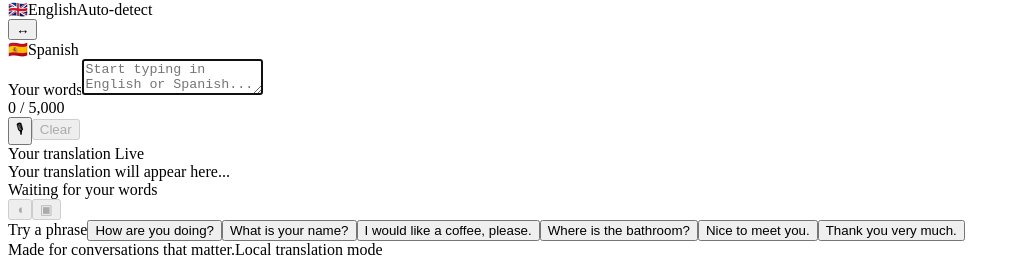
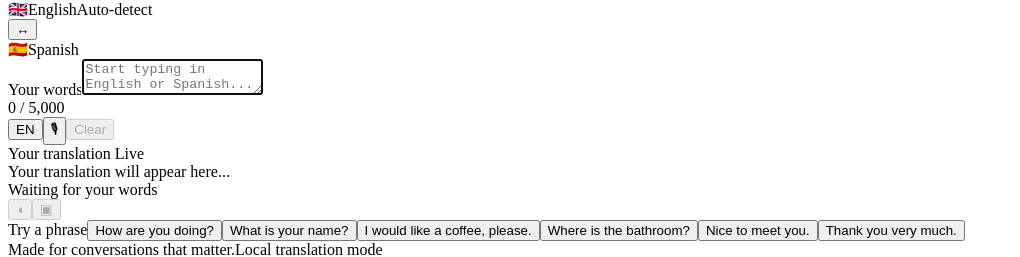
Before and after one commit to ricksahacapgemini/linguaflow-translator, a React (Vite) app: page / in a window 1280 px wide. Shown: the part 242-499 px from the top of the page, without its empty margins (0-1020 px from the left). Built offline with nearby package versions, Linux system fonts and the light colour scheme; no server answers; the HTML template or start-up script is replaced by a standard one.

Commit message:
Add Spanish voice input

```diff
--- a/src/App.tsx
+++ b/src/App.tsx
@@ -160,6 +160,7 @@ function App() {
   const [copied, setCopied] = useState(false)
   const [isSpeaking, setIsSpeaking] = useState(false)
   const [isListening, setIsListening] = useState(false)
+  const [voiceLanguage, setVoiceLanguage] = useState<Language>('english')
   const [voiceError, setVoiceError] = useState('')
   const [visitorStats, setVisitorStats] = useState({ count: 0, shared: false })
   const [exampleStart, setExampleStart] = useState(0)
@@ -221,7 +222,7 @@ function App() {
     }
 
     const recognition = new Recognition()
-    recognition.lang = 'en-US'
+    recognition.lang = voiceLanguage === 'spanish' ? 'es-ES' : 'en-US'
     recognition.continuous = false
     recognition.interimResults = false
     recognition.onresult = (event) => {
@@ -287,7 +288,7 @@ function App() {
           <div className="text-panel source-panel">
             <label htmlFor="source-text">Your words</label>
             <textarea id="source-text" value={source} onChange={(event) => setSource(event.target.value)} placeholder="Start typing in English or Spanish..." maxLength={5000} autoFocus />
-            <div className="panel-footer"><span>{sourceCount.toLocaleString()} / 5,000</span><div className="source-actions"><button className={`voice-button ${isListening ? 'listening' : ''}`} onClick={toggleVoiceInput} aria-label={isListening ? 'Stop voice input' : 'Start voice input'} title={isListening ? 'Stop voice input' : 'Speak English'}>{isListening ? '■' : '🎙'}</button><button className="clear-button" onClick={() => setSource('')} disabled={!source}>Clear</button></div></div>
+            <div className="panel-footer"><span>{sourceCount.toLocaleString()} / 5,000</span><div className="source-actions"><button className="voice-language-button" onClick={() => setVoiceLanguage((current) => current === 'english' ? 'spanish' : 'english')} aria-label={`Voice language: ${voiceLanguage}. Switch language`} title="Switch voice language">{voiceLanguage === 'english' ? 'EN' : 'ES'}</button><button className={`voice-button ${isListening ? 'listening' : ''}`} onClick={toggleVoiceInput} aria-label={isListening ? 'Stop voice input' : `Start ${voiceLanguage} voice input`} title={isListening ? 'Stop voice input' : `Speak ${voiceLanguage}`}>{isListening ? '■' : '🎙'}</button><button className="clear-button" onClick={() => setSource('')} disabled={!source}>Clear</button></div></div>
             {voiceError && <div className="voice-error" role="status">{voiceError}</div>}
           </div>
           <div className="text-panel result-panel">
--- a/src/styles.css
+++ b/src/styles.css
@@ -37,6 +37,8 @@ textarea { flex: 1; width: 100%; resize: none; padding: 25px 0 15px; color: #193
 textarea::placeholder { color: #aab1aa; }
 .panel-footer { display: flex; align-items: center; justify-content: space-between; color: #9aa29a; font-family: 'DM Mono', monospace; font-size: 9px; letter-spacing: .08em; text-transform: uppercase; }
 .source-actions { display: flex; align-items: center; gap: 13px; }
+.voice-language-button { height: 27px; padding: 0 7px; color: #51705e; background: transparent; border: 1px solid #c5d1c5; border-radius: 3px; font-family: 'DM Mono', monospace; font-size: 9px; letter-spacing: .08em; }
+.voice-language-button:hover { color: #f4f1ea; background: #193d37; border-color: #193d37; }
 .voice-button { width: 28px; height: 27px; display: grid; place-items: center; padding: 0; color: #51705e; background: transparent; border: 1px solid #c5d1c5; border-radius: 3px; font-size: 13px; }
 .voice-button:hover, .voice-button.listening { color: #f4f1ea; background: #cb6b4c; border-color: #cb6b4c; }
 .voice-button.listening { animation: listening 1.2s infinite; }
```
